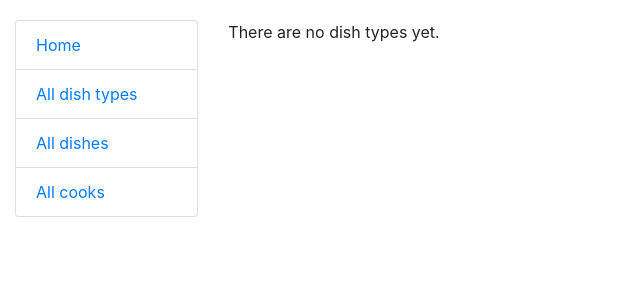
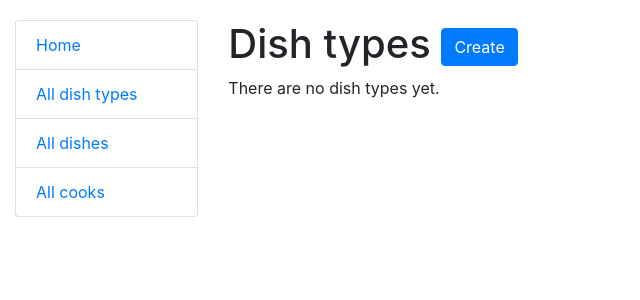
Before and after one commit to Arenkton/restaurant-kitchen-service, a Django app: page /types/ in a window 1280 px wide. Shown: the top 300 px of the page, without its empty margins (0-640 px from the left). Run offline with Django 5.2, Linux system fonts and the light colour scheme; the visitor is signed in with stand-in values (Sample User, id 1); data that the repository does not hold is empty.

Commit message:
Add dish type create functionality

```diff
--- a/kitchen/urls.py
+++ b/kitchen/urls.py
@@ -11,6 +11,11 @@ urlpatterns = [
         "types/",
         views.DishTypeListView.as_view(),
         name="dish-type-list",
+    ),
+    path(
+        "types/create/",
+        views.DishTypeCreateView.as_view(),
+        name="dish-type-create",
     ),
     path(
         "dishes/",
--- a/kitchen/views.py
+++ b/kitchen/views.py
@@ -1,7 +1,9 @@
 from django.shortcuts import render
 from django.contrib.auth.mixins import LoginRequiredMixin
 from django.views import generic
+from django.urls import reverse_lazy
 
+from kitchen.forms import DishTypeForm
 from kitchen.models import DishType, Dish, Cook
 
 
@@ -13,6 +15,13 @@ class DishTypeListView(LoginRequiredMixin, generic.ListView):
     model = DishType
     context_object_name = "dish_types"
     template_name = "kitchen/dish_type_list.html"
+
+
+class DishTypeCreateView(LoginRequiredMixin, generic.CreateView):
+    model = DishType
+    form_class = DishTypeForm
+    template_name = "kitchen/dish_type_form.html"
+    success_url = reverse_lazy("kitchen:dish-type-list")
 
 
 class DishListView(LoginRequiredMixin, generic.ListView):
--- a/templates/kitchen/dish_type_list.html
+++ b/templates/kitchen/dish_type_list.html
@@ -1,6 +1,13 @@
 {% extends "base.html" %}
 
 {% block content %}
+  <h1>
+    Dish types
+    <a href="{% url 'kitchen:dish-type-create' %}" class="btn btn-primary">
+      Create
+    </a>
+  </h1>
+
   {% if dish_types %}
     <table class="table">
       <tr>
@@ -9,13 +16,11 @@
 
       {% for dish_type in dish_types %}
         <tr>
-            <td>
-                {{ dish_type.name }}
-            </td>
+          <td>{{ dish_type.name }}</td>
         </tr>
       {% endfor %}
     </table>
   {% else %}
-  <p>There are no dish types yet.</p>
+    <p>There are no dish types yet.</p>
   {% endif %}
 {% endblock %}
```
Also changed, not shown: kitchen/forms.py (added, +9 -0 lines), templates/kitchen/dish_type_form.html (added, +12 -0 lines).
